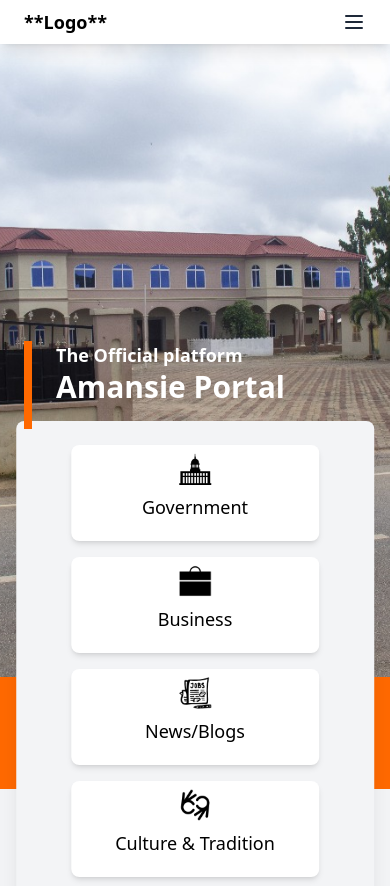
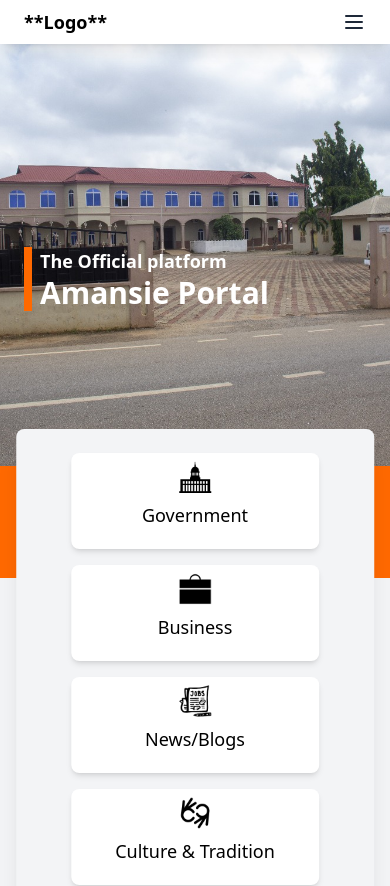
Before and after one commit to Pamuah/Amansie-community, a React (Vite) app: page /home in a window 390 px wide. Shown: the top 886 px of the page. Built offline with nearby package versions, Linux system fonts and the light colour scheme.

Commit message:
mobile change

```diff
--- a/src/Pages/home.jsx
+++ b/src/Pages/home.jsx
@@ -64,19 +64,15 @@ const HomePage = () => {
       {/* Hero Section with Background */}
       <div className="relative">
         <div
+          className="h-[50vh] md:h-[75vh] w-full flex items-center bg-center bg-cover"
           style={{
-            backgroundImage:
-              // "url('https://images.pexels.com/photos/14529326/pexels-photo-14529326.jpeg?auto=compress&cs=tinysrgb&w=1260&h=750&dpr=2')",
-              "url('./assets/img(Amansie).jpg')",
-            backgroundSize: "cover",
-            backgroundPosition: "center",
+            backgroundImage: "url('./assets/img(Amansie).jpg')",
           }}
-          className="h-[75vh] w-full flex items-center"
         >
           {/* <div className="absolute inset-0 bg-black/10 z-0"></div> */}
           <div className="relative z-10 px-6 md:px-20 flex flex-col text-white mt-10 ">
-            <div className="flex flex-row mt-2 gap-x-6">
-              <div className="h-22 md:h-24 w-2 bg-orange-500" />
+            <div className="flex flex-row mt-2 gap-x-2">
+              <div className="h-16 md:h-24 w-2 bg-orange-500" />
               <divflex flex-col className="flex flex-col">
                 <p className="text-lg font-bold">The Official platform</p>
                 <p className="text-3xl md:text-5xl font-semibold">
@@ -96,7 +92,7 @@ const HomePage = () => {
         </div>
 
         {/* Floating White Box */}
-        <div className="absolute mt-10 md:mt-0 z-0 md:z-10 left-1/2 transform -translate-x-1/2 -translate-y-1/2 top-[calc(75vh)] w-11/12 md:w-4/5 lg:w-2/3 bg-gray-100 shadow-xl rounded-lg md:rounded-none p-6 gap-4 text-center flex flex-wrap md:flex-nowrap justify-center">
+        <div className="absolute mt-12 md:mt-0 z-0 md:z-10 left-1/2 transform -translate-x-1/2 -translate-y-1/2 top-[calc(75vh)] w-11/12 md:w-4/5 lg:w-2/3 bg-gray-100 shadow-xl rounded-lg md:rounded-none p-6 gap-4 text-center flex flex-wrap md:flex-nowrap justify-center">
           <div className="w-8/10 sm:w-1/2 md:w-1/3 lg:w-1/5">
             <CustomCard
               imageSrc="../assets/government.png"
```
